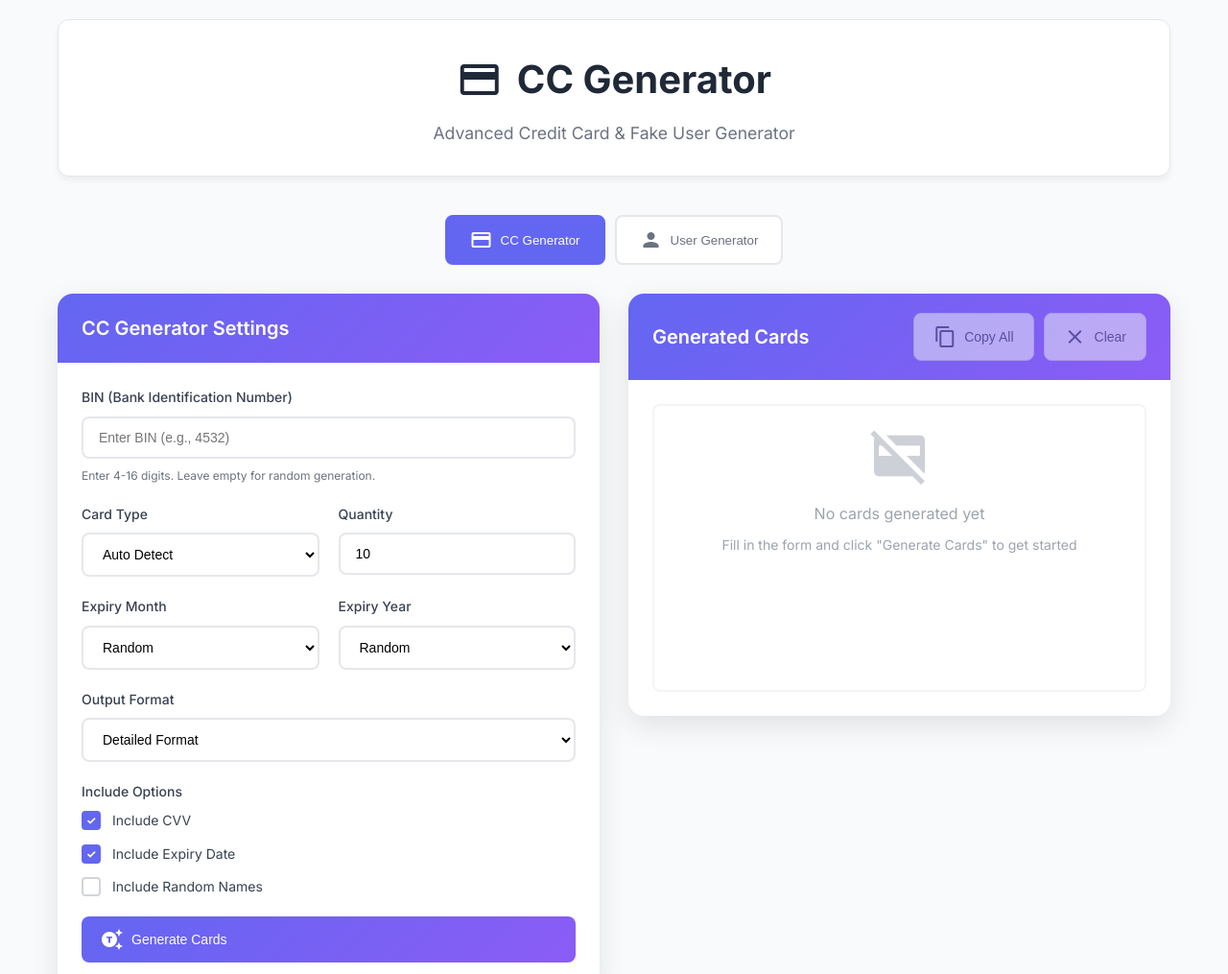
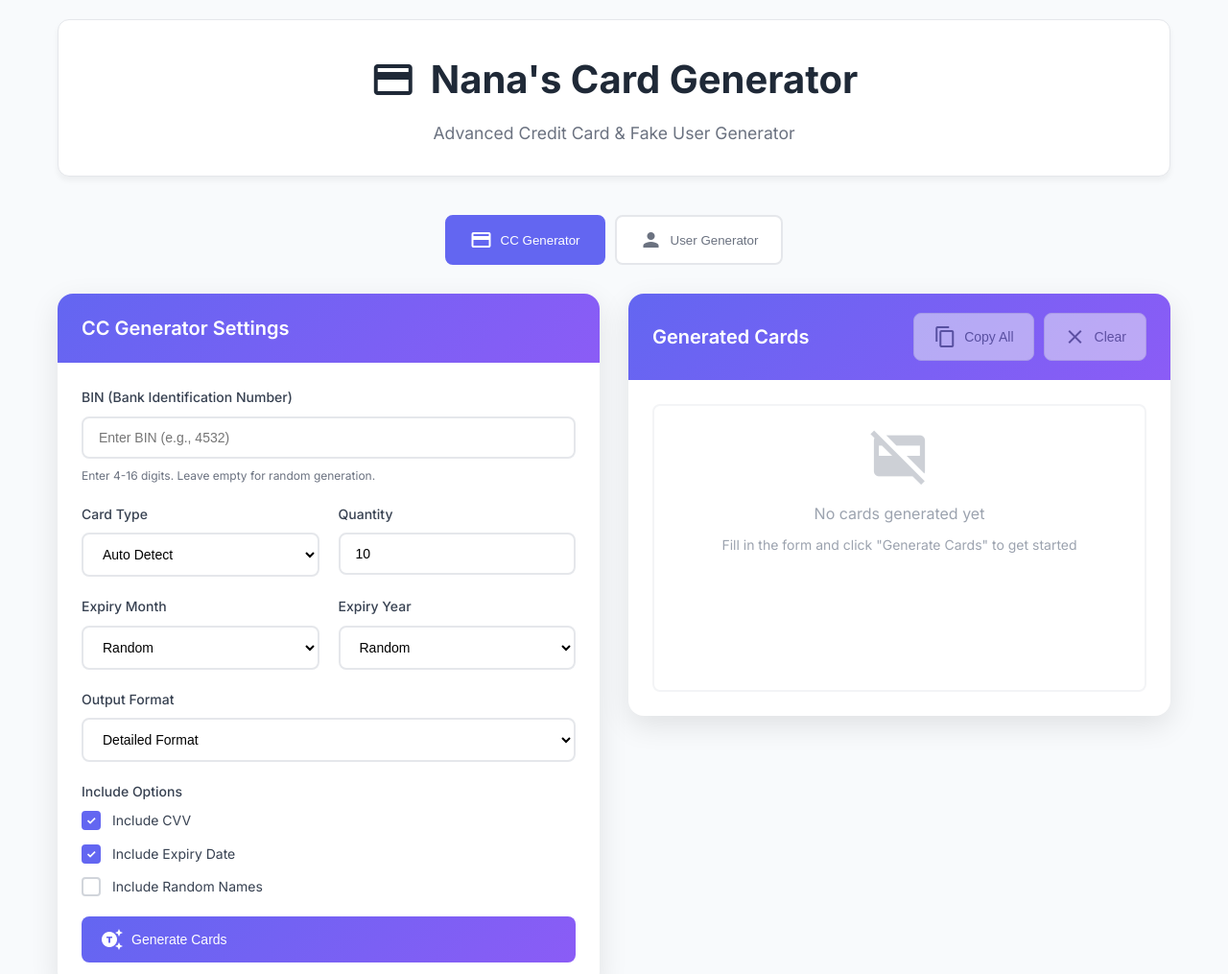
Before and after one commit to agyengo-code/Nana-s-CC-, a plain HTML site: page index.html in a window 1280 px wide. Shown: the top 1015 px of the page at 96% size. Drawn offline with Linux system fonts and the light colour scheme.

Commit message:
Rename CC Generator to Nana's Card Generator

```diff
--- a/index.html
+++ b/index.html
@@ -14,7 +14,7 @@
             <div class="header-content">
                 <h1 class="title">
                     <span class="material-icons">credit_card</span>
-                    CC Generator
+                    Nana's Card Generator
                 </h1>
                 <p class="subtitle">Advanced Credit Card & Fake User Generator</p>
             </div>
```
